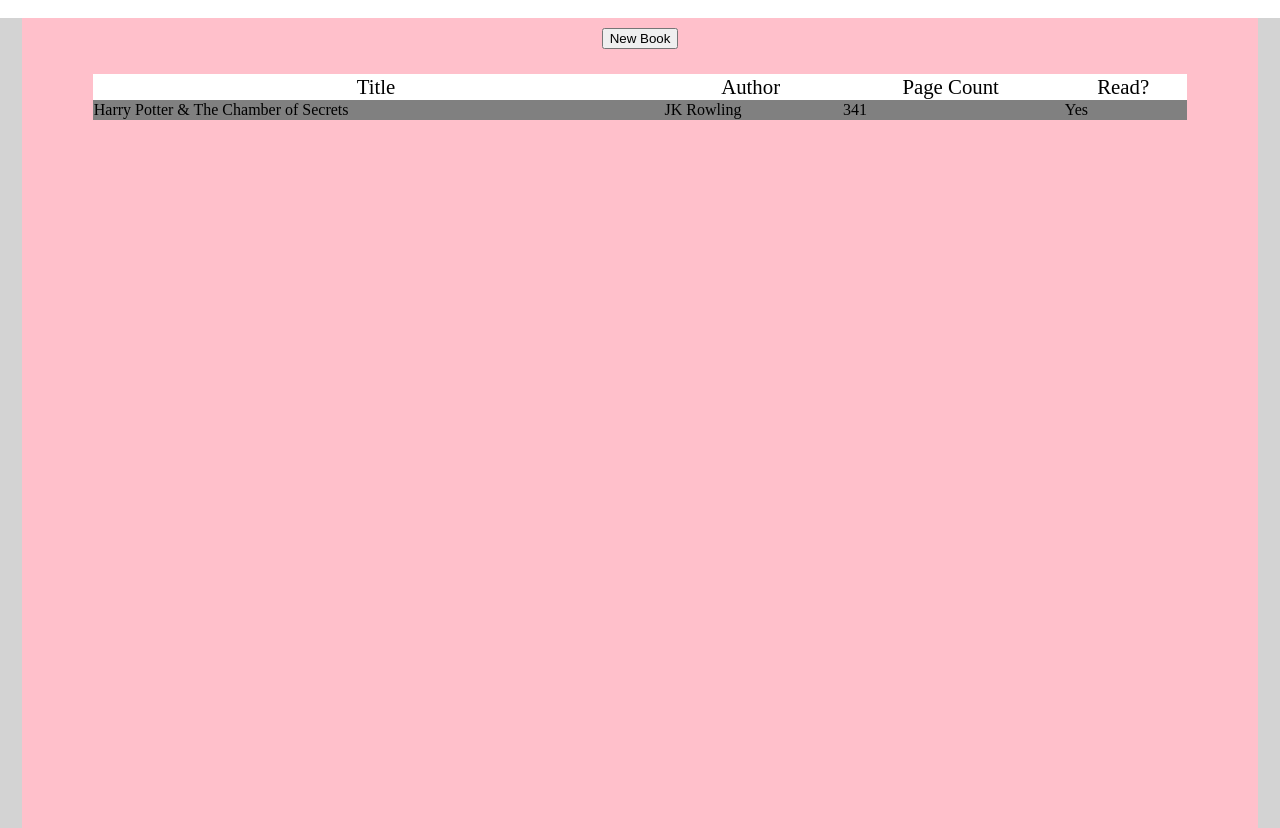
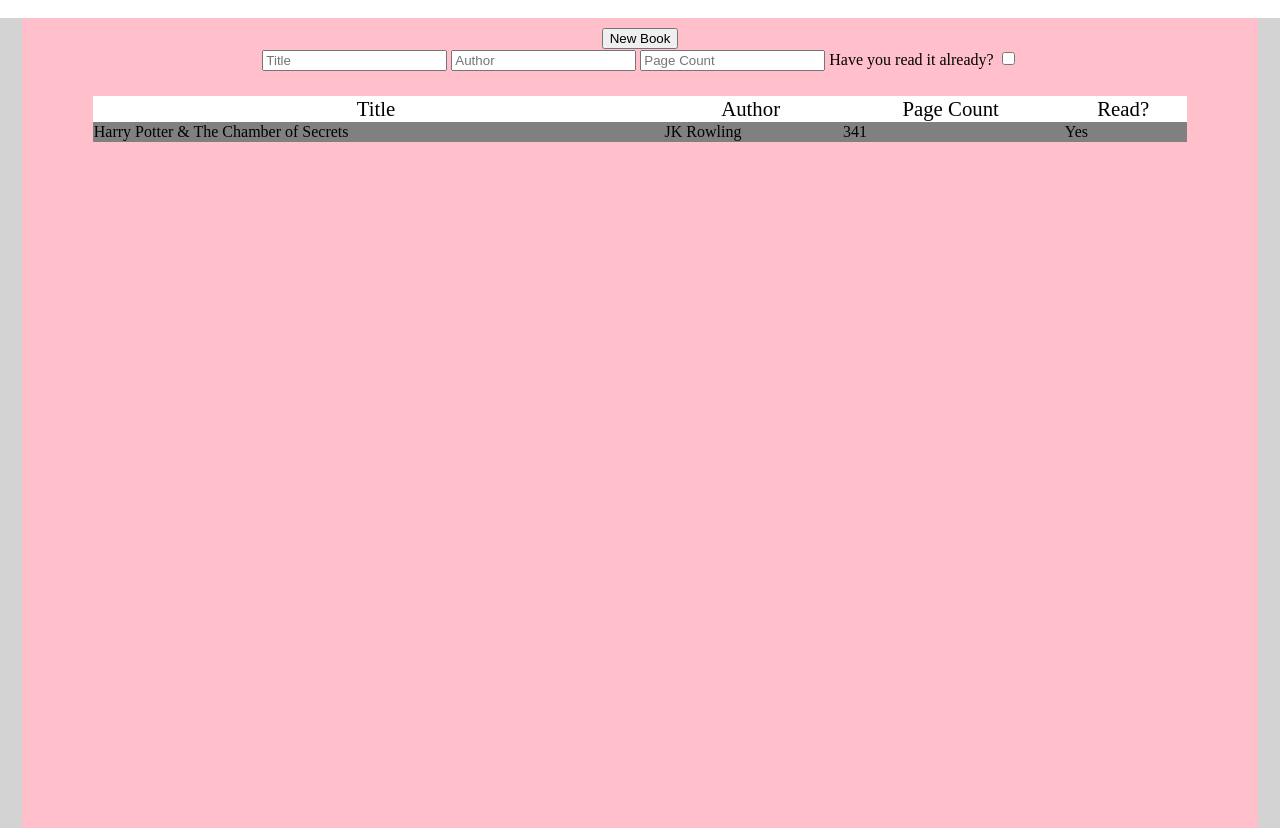
Before and after one commit to NebjaminCode/Library, a plain HTML site: page index.html in a window 1280 px wide. Shown: the part 82-910 px from the top of the page. Drawn offline with Linux system fonts and the light colour scheme.

Commit message:
created html form, have not created functionality yet

```diff
--- a/index.html
+++ b/index.html
@@ -11,6 +11,14 @@
     </header>
     <main>
         <button id='newBook'>New Book</button>
+        <form id=newBookForm>
+          <input type="text" id="title" name="title" placeholder="Title">
+          <input type="text" id="author" name="author" placeholder="Author">
+          <input type="text" id="pageCount" name="pageCount" placeholder="Page Count">
+          <label for='read'>Have you read it already?</label>
+          <input type="checkbox" id='read' name='read'>
+        </form>
+
         <table id="bookList">
 
         </table>
```
Also changed, not shown: script.js (line endings or trailing spaces).
